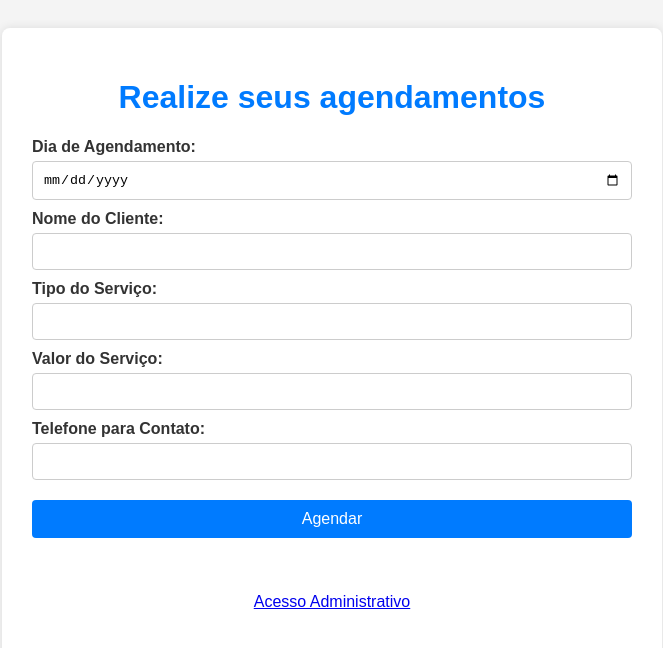
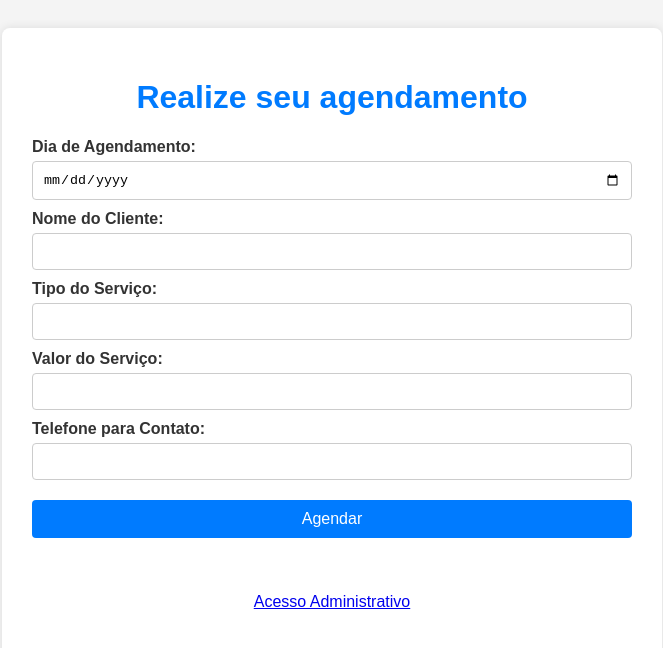
Before and after one commit to RobsonSantos3795/Agendamentos-Web, a plain HTML site: page index.html in a window 1280 px wide. Shown: the whole page, without its empty margins (308-971 px from the left). Drawn offline with Linux system fonts and the light colour scheme.

Commit message:
Update HTML structure and content for scheduling page

```diff
--- a/index.html
+++ b/index.html
@@ -2,12 +2,12 @@
 <html lang="pt-br">
 <head>
     <meta charset="UTF-8">
-    <title>Agendamento de Serviço - Cliente</title>
+    <title>Agendamento de Serviço</title>
     <link rel="stylesheet" href="style.css">
 </head>
 <body>
     <div class="container">
-        <h1>Realize seus agendamentos</h1>
+        <h1>Realize seu agendamento</h1>
         <form id="agendamentoForm">
             <label for="dia">Dia de Agendamento:</label>
             <input type="date" id="dia" name="dia">
@@ -35,4 +35,5 @@
 
     <script src="app.js"></script>
 </body>
+
 </html>
```
